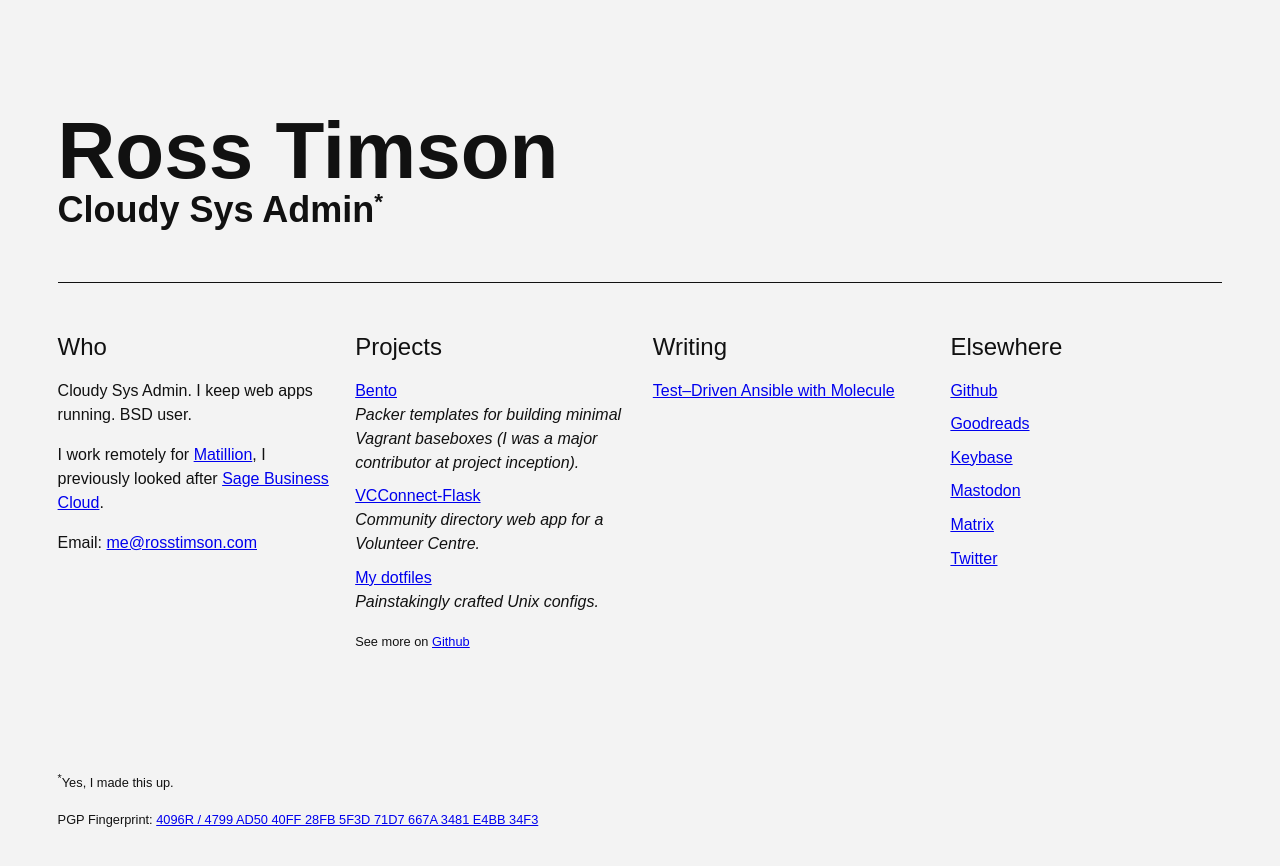
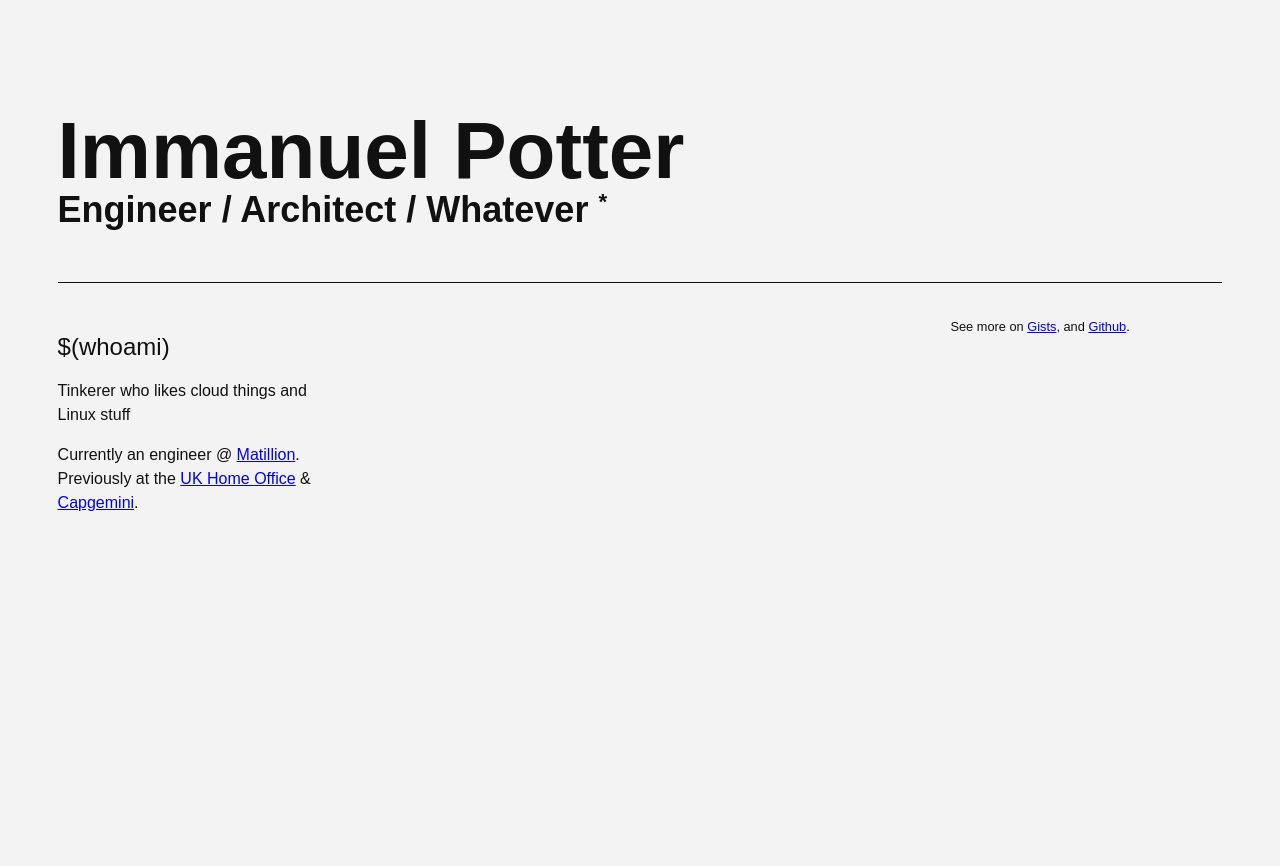
Before and after one commit to immanuelpotter/immanuelpotter.com, a plain HTML site: page site/index.html in a window 1280 px wide. After the commit the page ends 800 px from the top, so only its background shows below. Drawn offline with Linux system fonts and the light colour scheme.

Commit message:
touch up of site

```diff
--- a/site/index.html
+++ b/site/index.html
@@ -1,10 +1,10 @@
 <!DOCTYPE html>
 <meta charset="utf-8" />
 <meta name="viewport" content="width=device-width, initial-scale=1" />
-<meta name="author" content="Ross Timson" />
-<meta name="description" content="Ross Timson &ndash; Cloudy Sys Admin" />
+<meta name="author" content="Immanuel Potter" />
+<meta name="description" content="Immanuel Potter &ndash; Blog" />
 <link rel="icon" type="image/png" href="/favicon.png" />
-<title>Ross Timson &ndash; Cloudy Sys Admin</title>
+<title>Immanuel Potter &ndash; Bits + Bobs</title>
 <style>
  * {
    box-sizing: border-box;
@@ -104,31 +104,29 @@
 <main>
   <header>
     <h1>
-      Ross Timson
+      Immanuel Potter
       <span class="hidden">&ndash;</span>
       <span>
-        Cloudy Sys Admin<sup>*</sup>
+        Engineer / Architect / Whatever
+        <sup>*</sup>
       </span>
     </h1>
   </header>
   <div class="main-content">
     <section>
-      <h2>Who</h2>
+      <h2>$(whoami)</h2>
       <p>
-        Cloudy Sys Admin. I keep web apps running. BSD user.
+        Tinkerer who likes cloud things and Linux stuff
       </p>
       <p>
-        I work remotely for
-        <a href="https://www.matillion.com/">Matillion</a>,
-        I previously looked after
-        <a href="https://uk.sageone.com/">Sage Business Cloud</a>.
+      Currently an engineer @ <a href="https://www.matillion.com/">Matillion</a>. <br>
+        Previously at the <a href="https://www.gov.uk/government/organisations/home-office/">UK Home Office</a> &
+        <a href="https://www.capgemini.com/">Capgemini</a>.
       </p>
       <p>
-        Email:
-        <a href="mailto:me@rosstimson.com">me@rosstimson.com</a>
-      </p>
     </section>
     <section>
+<!--
       <h2>Projects</h2>
       <dl>
         <dt>
@@ -149,46 +147,10 @@
         </dt>
         <dd>Painstakingly crafted Unix configs.</dd>
       </dl>
+-->
       <footer>
         See more on
-        <a href="https://github.com/rosstimson/">Github</a>
+        <a href="https://gist.github.com/immanuelpotter/">Gists</a>, and
+        <a href="https://github.com/immanuelpotter/">Github</a>.
       </footer>
-    </section>
-    <section>
-      <h2>Writing</h2>
-      <ul>
-        <li>
-          <a href="https://hashbangwallop.com/tdd-ansible.html">
-            Test&ndash;Driven Ansible with Molecule
-          </a>
-        </li>
-      </ul>
-    </section>
-    <section>
-      <h2>Elsewhere</h2>
-      <ul>
-        <li><a href="https://github.com/rosstimson">Github</a></li>
-        <li>
-          <a href="https://www.goodreads.com/rosstimson">Goodreads</a>
-        </li>
-        <li><a href="https://keybase.io/rosstimson">Keybase</a></li>
-        <li><a href="https://bsd.network/@rosstimson">Mastodon</a></li>
-        <li>
-          <a href="https://matrix.to/#/@rosstimson:matrix.org">Matrix</a>
-        </li>
-        <li><a href="https://twitter.com/rosstimson">Twitter</a></li>
-      </ul>
-    </section>
-  </div>
 </main>
-<footer>
-  <p>
-    <sup>*</sup>Yes, I made this up.
-  </p>
-  <p>
-    PGP Fingerprint:
-    <a href="pgp.txt">
-      4096R / 4799 AD50 40FF 28FB 5F3D 71D7 667A 3481 E4BB 34F3
-    </a>
-  </p>
-</footer>
```
